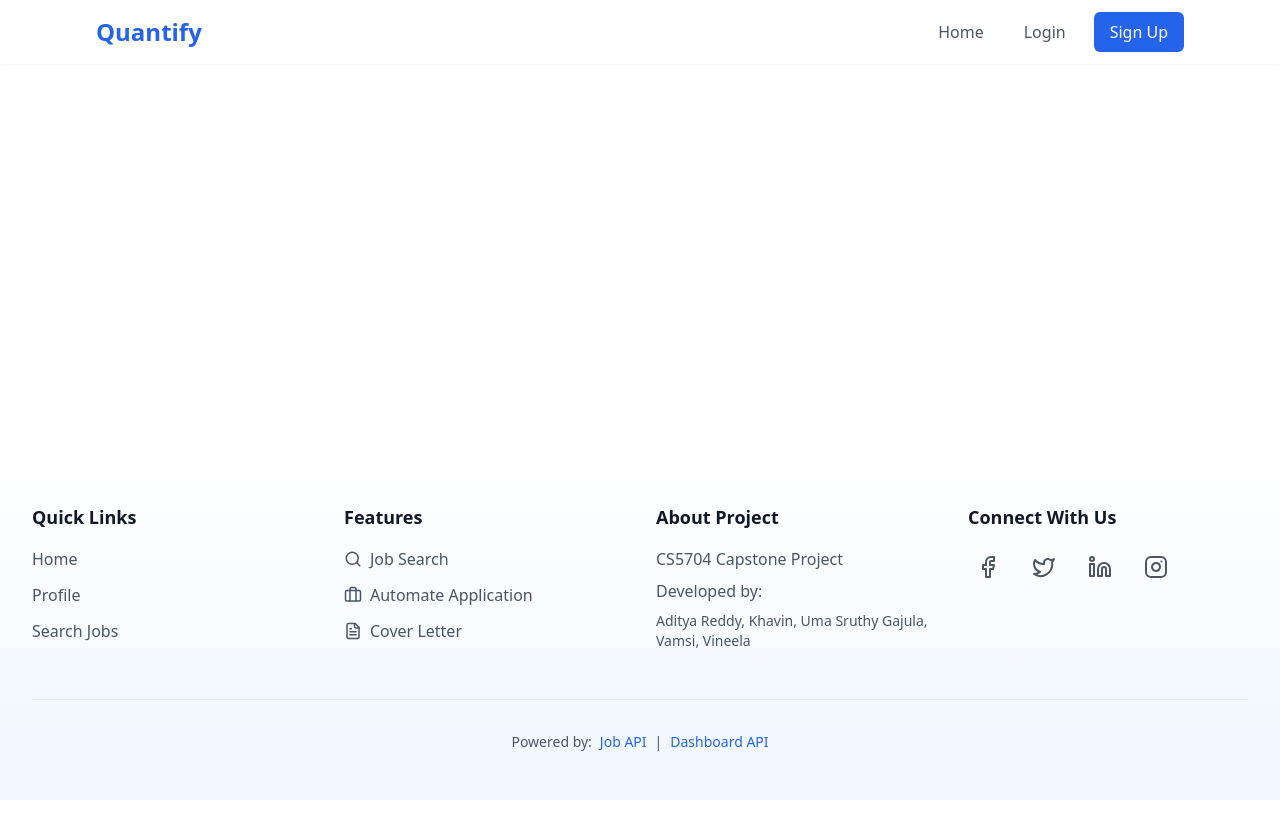
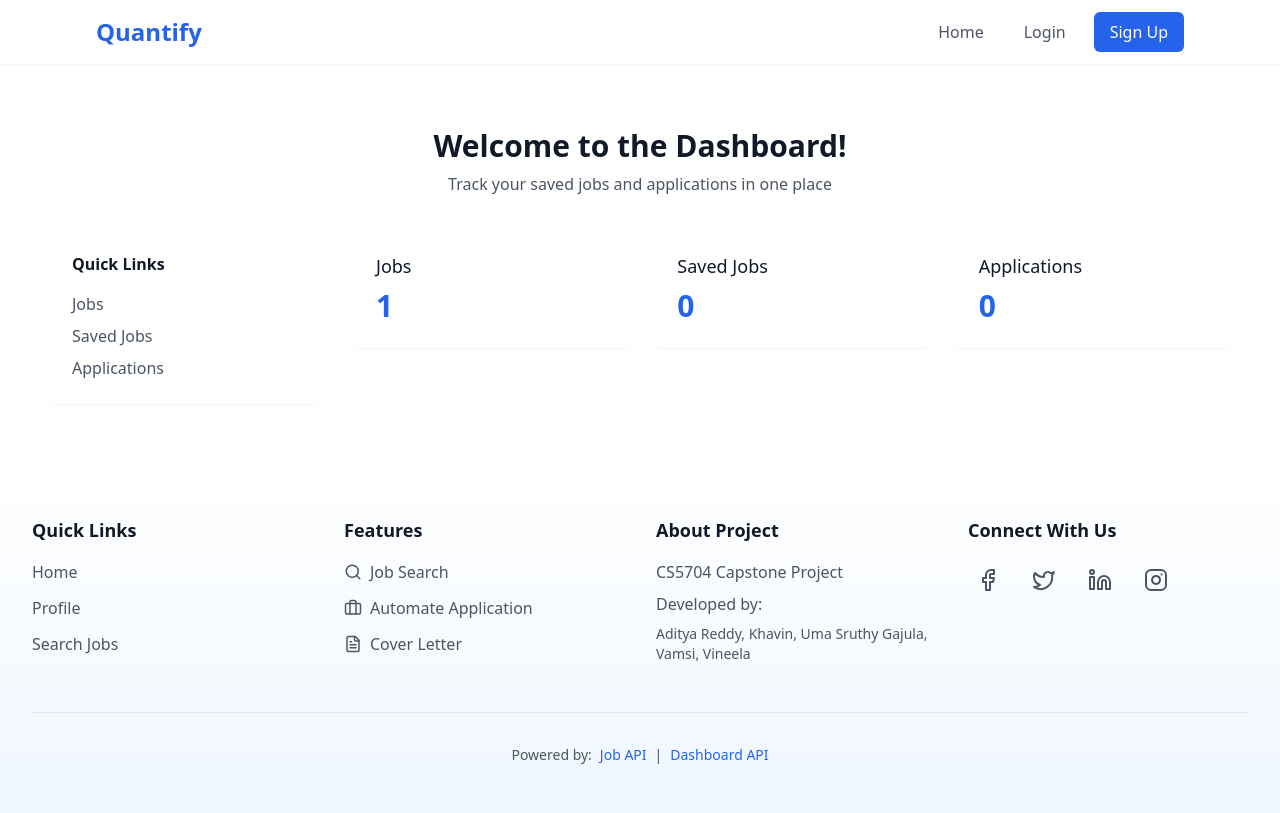
Before and after one commit to adiboy6/Quantify, a React (Vite) app in the folder dashboard/frontend/: page /dashboard in a window 1280 px wide. Built offline with nearby package versions, Linux system fonts and the light colour scheme; no server answers; some icons are missing; what @radix-ui/themes would draw is missing.

Commit message:
Jab -8 Saving jobs and dashboard

```diff
--- a/dashboard/frontend/src/App.jsx
+++ b/dashboard/frontend/src/App.jsx
@@ -12,6 +12,9 @@ import "./styles/components.css";
 import "./App.css";
 import "@radix-ui/themes/styles.css";
 import { Theme } from "@radix-ui/themes";
+import SavedJobs from './Dashboard/savedJobs';
+import Dashboard from './Dashboard/Dashboard.jsx';
+
 
 // Protected Route Component
 const ProtectedRoute = ({ children }) => {
@@ -93,6 +96,9 @@ function App() {
                       </PublicRoute>
                     }
                   />
+                  <Route path="/dashboard" element={<Dashboard />}>
+                  <Route path="saved-jobs" element={<SavedJobs />} />
+                </Route>
                 </Routes>
               </div>
             </main>
--- /dev/null
+++ b/dashboard/frontend/src/Dashboard/Dashboard.jsx
@@ -0,0 +1,76 @@
+import React from 'react';
+import { Building, MapPin, BookmarkPlus } from 'lucide-react';
+
+const Dashboard = () => {
+  // Sample jobs data
+  const jobs = [
+    {
+      id: 1,
+      title: "Summer 2025 Supply Chain Intern-Master's Degree",
+      company: "Applied Materials",
+      location: "Austin, TX, USA",
+      type: "Internship",
+      logo: "/api/placeholder/80/80"
+    }
+  ];
+
+  return (
+    <div className="max-w-7xl mx-auto px-4 sm:px-6 lg:px-8 py-8">
+      <div className="mb-8">
+        <h1 className="text-3xl font-bold text-gray-900 text-center">
+          Welcome to the Dashboard!
+        </h1>
+        <p className="mt-2 text-center text-gray-600">
+          Track your saved jobs and applications in one place
+        </p>
+      </div>
+
+      {/* Main Content Grid */}
+      <div className="grid grid-cols-1 lg:grid-cols-12 gap-8">
+        {/* Sidebar */}
+        <div className="lg:col-span-3">
+          <div className="bg-white p-6 rounded-lg shadow-sm">
+            <h2 className="font-semibold text-gray-900 mb-4">Quick Links</h2>
+            <nav className="space-y-2">
+              <a href="#jobs" className="block text-gray-600 hover:text-blue-600">
+                Jobs
+              </a>
+              <a href="#saved-jobs" className="block text-gray-600 hover:text-blue-600">
+                Saved Jobs
+              </a>
+              <a href="#applications" className="block text-gray-600 hover:text-blue-600">
+                Applications
+              </a>
+            </nav>
+          </div>
+        </div>
+
+        {/* Main Content Area */}
+        <div className="lg:col-span-9">
+          {/* Stats Overview */}
+          <div className="grid grid-cols-1 md:grid-cols-3 gap-6 mb-8">
+            <div className="bg-white p-6 rounded-lg shadow-sm">
+              <h3 className="text-lg font-medium text-gray-900">Jobs</h3>
+              <p className="text-3xl font-bold text-blue-600 mt-2">{jobs.length}</p>
+            </div>
+            <div className="bg-white p-6 rounded-lg shadow-sm">
+              <h3 className="text-lg font-medium text-gray-900">Saved Jobs</h3>
+              <p className="text-3xl font-bold text-blue-600 mt-2">0</p>
+            </div>
+            <div className="bg-white p-6 rounded-lg shadow-sm">
+              <h3 className="text-lg font-medium text-gray-900">Applications</h3>
+              <p className="text-3xl font-bold text-blue-600 mt-2">0</p>
+            </div>
+          </div>
+
+          {/* Main Content Section */}
+          <section id="main-content" className="bg-white rounded-lg shadow-sm">
+            {/* Content will be rendered by the router */}
+          </section>
+        </div>
+      </div>
+    </div>
+  );
+};
+
+export default Dashboard;
--- /dev/null
+++ b/dashboard/frontend/src/Dashboard/savedJobs.jsx
@@ -0,0 +1,36 @@
+import React from 'react';
+import { Outlet, Link, useLocation } from 'react-router-dom';
+
+const Dashboard = () => {
+  const location = useLocation();
+
+  return (
+    <div className="max-w-7xl mx-auto px-4 sm:px-6 lg:px-8 py-8">
+      <div className="flex flex-col md:flex-row gap-6">
+        {/* Sidebar Navigation */}
+        <div className="w-full md:w-64 flex-shrink-0">
+          <nav className="space-y-1">
+            <Link
+              to="/dashboard/saved-jobs"
+              className={`flex items-center px-4 py-2 text-sm font-medium rounded-md ${
+                location.pathname.includes('/saved-jobs')
+                  ? 'bg-blue-100 text-blue-700'
+                  : 'text-gray-600 hover:bg-gray-50 hover:text-gray-900'
+              }`}
+            >
+              Saved Jobs
+            </Link>
+            {/* Add other dashboard navigation items here */}
+          </nav>
+        </div>
+
+        {/* Main Content Area */}
+        <div className="flex-1">
+          <Outlet />
+        </div>
+      </div>
+    </div>
+  );
+};
+
+export default Dashboard;
--- a/dashboard/frontend/src/components/Header.jsx
+++ b/dashboard/frontend/src/components/Header.jsx
@@ -1,4 +1,3 @@
-// src/components/Header.jsx
 import React from "react";
 import { Link, useNavigate } from "react-router-dom";
 import { getAuth, signOut } from "firebase/auth";
@@ -30,7 +29,7 @@ const Header = () => {
           </div>
 
           {/* Navigation */}
-          <nav className="flex space-x-4">
+          <nav className="flex items-center space-x-4">
             <Link
               to="/"
               className="text-gray-600 hover:text-blue-600 px-3 py-2 rounded-md"
@@ -41,20 +40,29 @@ const Header = () => {
             {user ? (
               <>
                 <Link
+                  to="/dashboard"
+                  className="text-gray-600 hover:text-blue-600 px-3 py-2 rounded-md"
+                >
+                  Dashboard
+                </Link>
+                <Link
                   to="/profile"
                   className="text-gray-600 hover:text-blue-600 px-3 py-2 rounded-md"
                 >
                   Profile
                 </Link>
-                <button
-                  onClick={handleLogout}
-                  className="text-gray-600 hover:text-blue-600 px-3 py-2 rounded-md"
-                >
-                  Logout
-                </button>
-                <span className="text-gray-600 px-3 py-2">
-                  Welcome, {user.displayName || user.email}
-                </span>
+                {/* Welcome message and user info */}
+                <div className="flex items-center space-x-4">
+                  <span className="text-gray-600 px-3 py-2">
+                    Welcome, {user.displayName || user.email}
+                  </span>
+                  <button
+                    onClick={handleLogout}
+                    className="bg-blue-600 text-white px-4 py-2 rounded-md hover:bg-blue-700 transition-colors"
+                  >
+                    Logout
+                  </button>
+                </div>
               </>
             ) : (
               <>
@@ -66,7 +74,7 @@ const Header = () => {
                 </Link>
                 <Link
                   to="/create-account"
-                  className="bg-blue-600 text-white px-4 py-2 rounded-md"
+                  className="bg-blue-600 text-white px-4 py-2 rounded-md hover:bg-blue-700 transition-colors"
                 >
                   Sign Up
                 </Link>
```
Also changed, not shown: dashboard/frontend/src/Dashboard/jobs.jsx (added).
